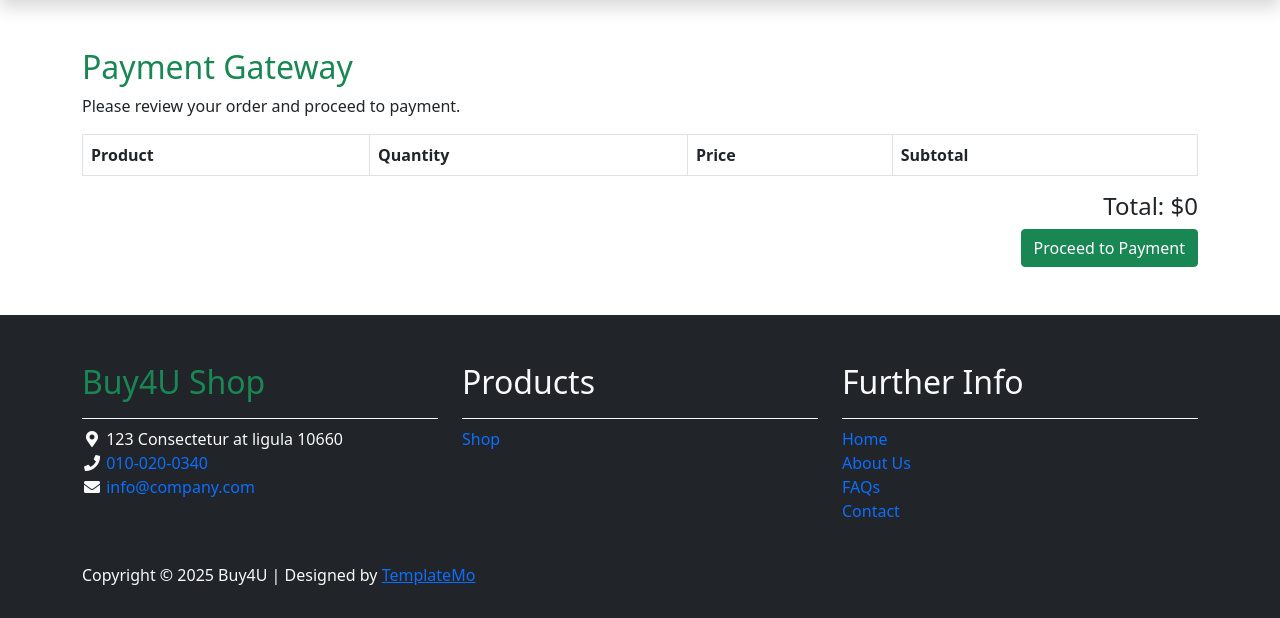
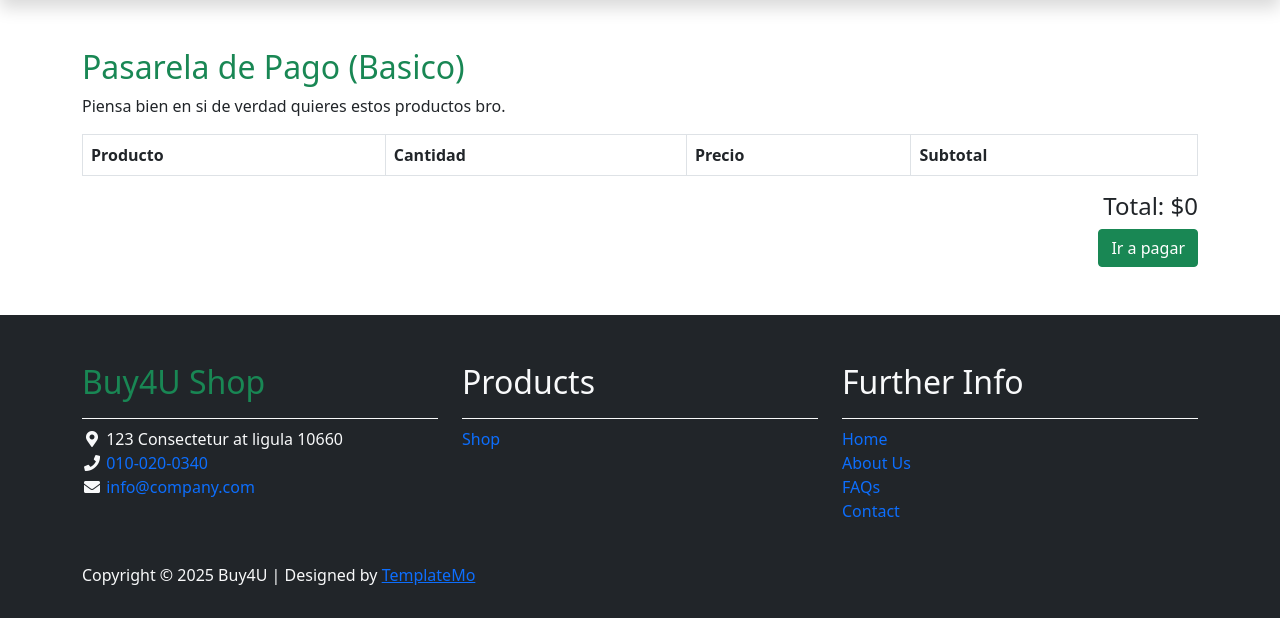
Before and after one commit to jennlope/Buy4U, a Django app: page /orders/payment_gateway/ in a window 1280 px wide. Shown: the part 58-676 px from the top of the page. Run offline with Django 5.2, Linux system fonts and the light colour scheme; lists and menus that the app fills with data are empty; some libraries are stand-ins or nearby versions.

Commit message:
H7 Correccion de errores y cambios minimos, Inicio H8

```diff
--- a/orders/templates/pages/payment_gateway.html
+++ b/orders/templates/pages/payment_gateway.html
@@ -3,8 +3,8 @@
 
 {% block content %}
 <div class="container py-5">
-    <h2 class="text-success">Payment Gateway</h2>
-    <p>Please review your order and proceed to payment.</p>
+    <h2 class="text-success">Pasarela de Pago (Basico)</h2>
+    <p>Piensa bien en si de verdad quieres estos productos bro.</p>
 
     <!-- Lista de productos en el carrito -->
     <div class="row">
@@ -12,9 +12,9 @@
             <table class="table table-bordered">
                 <thead>
                     <tr>
-                        <th>Product</th>
-                        <th>Quantity</th>
-                        <th>Price</th>
+                        <th>Producto</th>
+                        <th>Cantidad</th>
+                        <th>Precio</th>
                         <th>Subtotal</th>
                     </tr>
                 </thead>
@@ -44,7 +44,7 @@
         <div class="col-lg-12 text-end">
             <form method="post" action="{% url 'process_payment' %}">
                 {% csrf_token %}
-                <button type="submit" class="btn btn-success">Proceed to Payment</button>
+                <button type="submit" class="btn btn-success">Ir a pagar</button>
             </form>
         </div>
     </div>
--- a/orders/urls.py
+++ b/orders/urls.py
@@ -1,9 +1,10 @@
 from django.urls import path
-from .views import DoAnOrderView, OrderConfirmationView, PaymentGatewayView, ProcessPaymentView
+from .views import DoAnOrderView, OrderConfirmationView, PaymentGatewayView, ProcessPaymentView, OrderStatusView
 
 urlpatterns = [
     path('Do_Order/', DoAnOrderView.as_view(), name='Do_Order'),
     path('order_confirmation/<int:order_id>/', OrderConfirmationView.as_view(), name='order_confirmation'),
-    path('payment_gateway/', PaymentGatewayView.as_view(), name='payment_gateway'),  # Nueva ruta
-    path('process_payment/', ProcessPaymentView.as_view(), name='process_payment'),  # Nueva ruta
+    path('payment_gateway/', PaymentGatewayView.as_view(), name='payment_gateway'),
+    path('process_payment/', ProcessPaymentView.as_view(), name='process_payment'),
+    path('order_status/', OrderStatusView.as_view(), name='order_status'),  # Nueva ruta
 ]
--- a/orders/views.py
+++ b/orders/views.py
@@ -9,7 +9,7 @@ class DoAnOrderView(View):
         cart_products = request.session.get('cart_product_data', {})
 
         if not cart_products:
-            messages.error(request, "Your cart is empty.")
+            messages.error(request, "Tu carrito esta vacio")
             return redirect('cart_index')
 
         order = Order.objects.create()
@@ -30,7 +30,7 @@ class DoAnOrderView(View):
 
         # Vaciar carrito
         request.session['cart_product_data'] = {}
-        messages.success(request, f"Order {order.order_id} successfully completed.")
+        messages.success(request, f"Su orden {order.order_id} se completo exitosamente.")
 
         return redirect(reverse('order_confirmation',kwargs={'order_id': order.order_id}))
 # Create your views here.
@@ -41,15 +41,15 @@ class OrderConfirmationView(View):
             order = Order.objects.get(order_id=order_id)
             return render(request, 'pages/order_confirmation.html', {'order': order})
         except Order.DoesNotExist:
-            messages.error(request, "Order not found.")
+            messages.error(request, "Orden no encontrada.")
             return redirect('shop')
 
 class PaymentGatewayView(View):
     def get(self, request):
-        # Obtener los productos del carrito desde la sesión
+        #Sacar los productos del carrito
         cart_products = request.session.get('cart_product_data', {})
 
-        # Obtener los detalles de los productos y calcular el total
+        #Sabar los detalles de los productos y sumar el total
         products = []
         total = 0
         for product_id, quantity in cart_products.items():
@@ -62,7 +62,7 @@ class PaymentGatewayView(View):
                 'subtotal': subtotal,
             })
 
-        # Pasar los datos a la plantilla
+        #Enviar datos a plantilla
         context = {
             'products': products,
             'total': total,
@@ -71,25 +71,40 @@ class PaymentGatewayView(View):
 
 class ProcessPaymentView(View):
     def post(self, request):
-        # Simular el procesamiento del pago
-        # Aquí podrías integrar una API de pago real, pero en este caso solo redirigimos
-
-        # Obtener los productos del carrito desde la sesión
+        #Aqui voy a redirigit los fuckings pagos, nada del otro mundo, algo sencillo
+        #Sacar productos
         cart_products = request.session.get('cart_product_data', {})
 
         if not cart_products:
-            messages.error(request, "Your cart is empty.")
+            messages.error(request, "Carrito Vacio.")
             return redirect('cart_index')
 
-        # Crear la orden (esto ya lo tienes en DoAnOrderView)
+        #Lo mismo de DoAnOrderView
         order = Order.objects.create()
         for product_id, quantity in cart_products.items():
             product = Product.objects.get(id=product_id)
             ProductOrder.objects.create(order=order, product=product, quantity=quantity)
 
-        # Vaciar el carrito
+        #Vaciar el carrito
         request.session['cart_product_data'] = {}
+        #Volver a enviar a donde sale el pago
+        messages.success(request, f"Su orden {order.order_id} se completo exitosamente.")
+        return redirect(reverse('order_confirmation', kwargs={'order_id': order.order_id}))
 
-        # Redirigir a la página de confirmación del pedido
-        messages.success(request, f"Order {order.order_id} successfully completed.")
-        return redirect(reverse('order_confirmation', kwargs={'order_id': order.order_id}))
+class OrderStatusView(View):
+    def get(self, request):
+        #Traer el estado del pago
+        return render(request, 'pages/order_status.html')
+
+    def post(self, request):
+        #Sacar el numero de orden, el ID
+        order_id = request.POST.get('order_id')
+
+        try:
+            #Buscar la orden
+            order = Order.objects.get(order_id=order_id)
+            return render(request, 'pages/order_status_result.html', {'order': order})
+        except Order.DoesNotExist:
+            #Error si no existe (Vo va a pasar)
+            messages.error(request, "Como llegaste aqui? En fin, tu id de orden no es valido, prueba otro bro")
+            return redirect('order_status')
```
Also changed, not shown: orders/templates/pages/order_status_result.html (added, +33 -0 lines).
